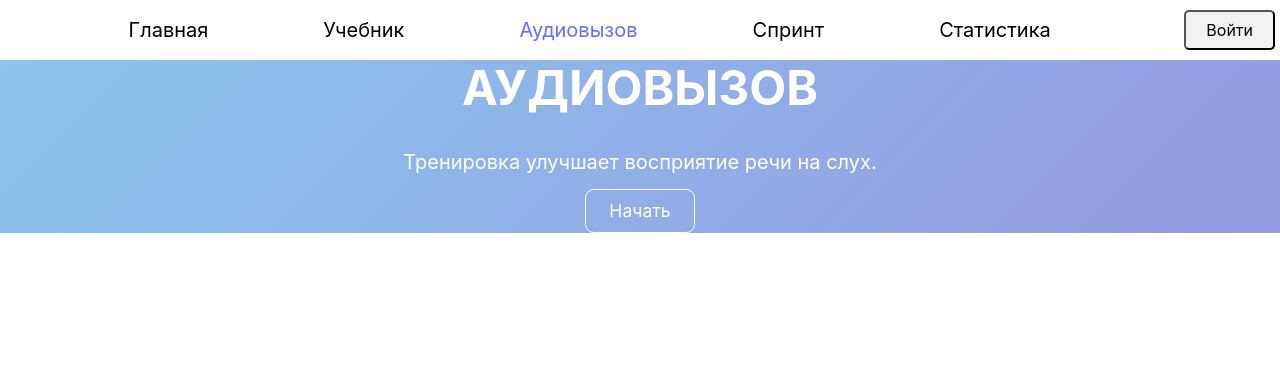
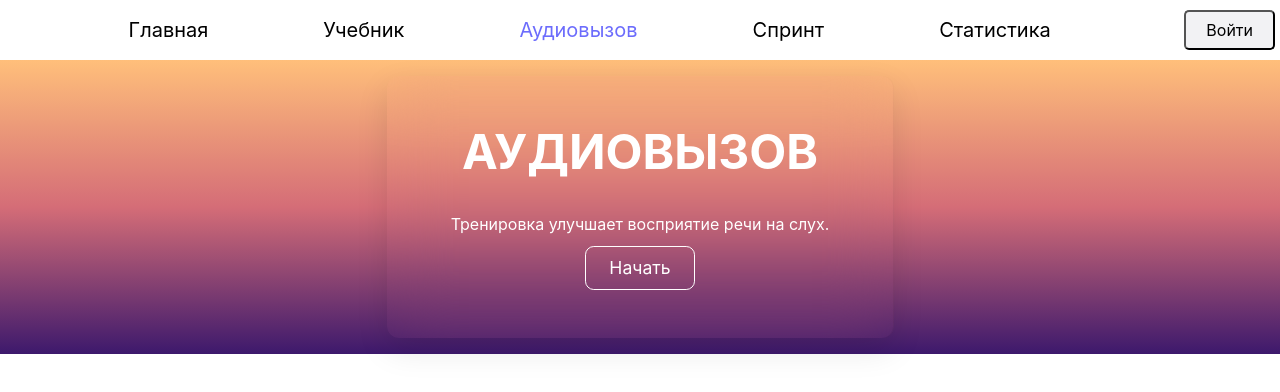
Before and after one commit to MaSkA6293/rslang, a React (Create React App) app: page /audioCall in a window 1280 px wide. Shown: the top 392 px of the page. Built offline with nearby package versions, Linux system fonts and the light colour scheme.

Commit message:
fix(audio-call): add changes to design

```diff
--- a/src/pages/audioCallGame/components/AudioCallGame/index.scss
+++ b/src/pages/audioCallGame/components/AudioCallGame/index.scss
@@ -1,14 +1,50 @@
+$textColor: #ffffff;
+
 .audio-call-game {
   flex: 1;
   display: flex;
   align-items: center;
   justify-content: center;
   flex-direction: column;
-  background-color: #8bc6ec;
-  background-image: linear-gradient(135deg, #8bc6ec 0%, #9599e2 100%);
+  color: $textColor;
+
+  background: hsla(266, 63%, 26%, 1);
+  background: linear-gradient(
+    90deg,
+    hsla(266, 63%, 26%, 1) 0%,
+    hsla(354, 55%, 63%, 1) 50%,
+    hsla(31, 100%, 74%, 1) 100%
+  );
+  background: -moz-linear-gradient(
+    90deg,
+    hsla(266, 63%, 26%, 1) 0%,
+    hsla(354, 55%, 63%, 1) 50%,
+    hsla(31, 100%, 74%, 1) 100%
+  );
+  background: -webkit-linear-gradient(
+    90deg,
+    hsla(266, 63%, 26%, 1) 0%,
+    hsla(354, 55%, 63%, 1) 50%,
+    hsla(31, 100%, 74%, 1) 100%
+  );
 }
 
 .audio-call-game__container {
   max-width: 80%;
-  margin: 0 auto;
+  margin: 1rem auto;
+  padding: 3rem 4rem;
+
+  border-radius: 12px;
+  backdrop-filter: blur(30px);
+  box-shadow: 0 0.75rem 2rem 0 rgb(0 0 0 / 10%);
+
+  @media (max-width: 480px) {
+    padding: 1.5rem 2rem;
+    width: 80%;
+  }
 }
+
+.audio-call-game__description {
+  margin-bottom: 0.75em;
+  font-size: 1rem;
+}
--- a/src/pages/audioCallGame/components/GameIteration/index.scss
+++ b/src/pages/audioCallGame/components/GameIteration/index.scss
@@ -1,8 +1,14 @@
+$wordImgSize: 15vmin;
+
 .game-iteration {
   display: flex;
   flex-direction: column;
   align-items: center;
   gap: 2rem;
+
+  @media (max-width: 480px) {
+    gap: 1rem;
+  }
 }
 
 .game-iteration__answers {
@@ -10,6 +16,11 @@
   flex-wrap: wrap;
   justify-content: center;
   gap: 1rem;
+
+  @media (max-width: 480px) {
+    flex-direction: column;
+    gap: 0.4rem;
+  }
 }
 
 .answer {
@@ -33,6 +44,14 @@
   }
 }
 
+.word-card {
+  display: flex;
+  align-items: center;
+  justify-content: center;
+  height: $wordImgSize;
+  gap: 1rem;
+}
+
 .word-card__word {
   margin-bottom: 0.5em;
   color: #fff;
@@ -40,10 +59,9 @@
 }
 
 .word-card__img {
-  $size: min(30vmin, 10rem);
-
-  width: $size;
-  height: $size;
+  width: $wordImgSize;
+  height: $wordImgSize;
+  aspect-ratio: 1 / 1;
   object-fit: cover;
   border-radius: 50%;
   border: 2px solid #fff;
--- a/src/pages/audioCallGame/components/GameIteration/index.tsx
+++ b/src/pages/audioCallGame/components/GameIteration/index.tsx
@@ -68,7 +68,7 @@ function GameIteraion({ word, options, onNextWord }: GameIteraionProps) {
       <div className="word-card">
         {hasAnswered ? (
           <>
-            <img className="word-card__img" src={wordImgUrl} alt={word} />
+            <img className="word-card__img" src={wordImgUrl} alt={word.word} />
             <div className="word-card__word">{word.word}</div>
           </>
         ) : null}
--- a/src/pages/audioCallGame/components/StartScreen/index.scss
+++ b/src/pages/audioCallGame/components/StartScreen/index.scss
@@ -1,10 +1,7 @@
-$textColor: #ffffff;
-
-.audio-call-game__title {
+.game-title {
   margin: 0;
   margin-bottom: 0.75em;
 
-  color: $textColor;
   font-size: 3rem;
   text-transform: uppercase;
 
@@ -16,10 +13,3 @@ $textColor: #ffffff;
     font-size: 2rem;
   }
 }
-
-.audio-call-game__description {
-  margin-bottom: 0.75em;
-
-  color: $textColor;
-  font-size: 1.25rem;
-}
--- a/src/pages/audioCallGame/components/StartScreen/index.tsx
+++ b/src/pages/audioCallGame/components/StartScreen/index.tsx
@@ -8,7 +8,7 @@ interface StartScreenProps {
 function StartScreen({ onStart }: StartScreenProps) {
   return (
     <>
-      <h1 className="audio-call-game__title">Аудиовызов</h1>
+      <h1 className="audio-call-game__title game-title">Аудиовызов</h1>
       <p className="audio-call-game__description">
         Тренировка улучшает восприятие речи на слух.
       </p>
```
